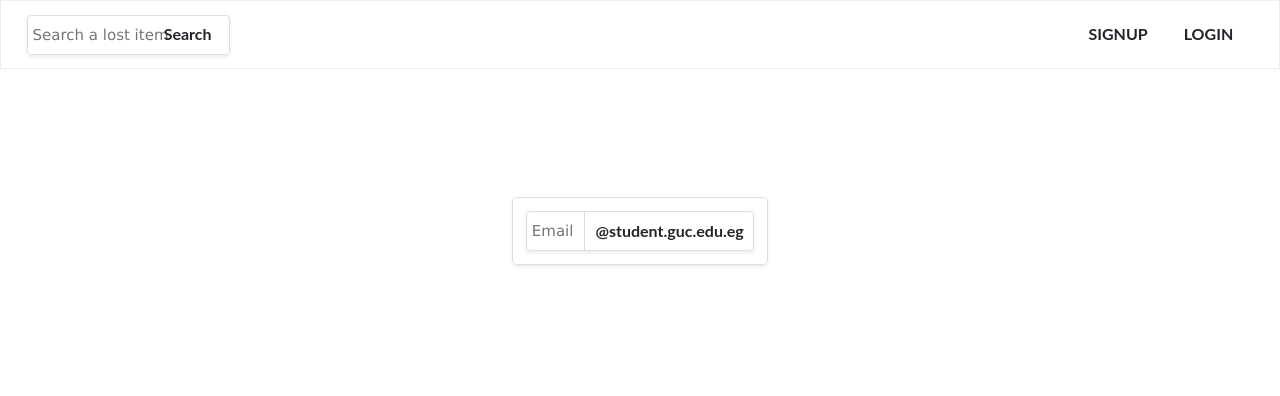
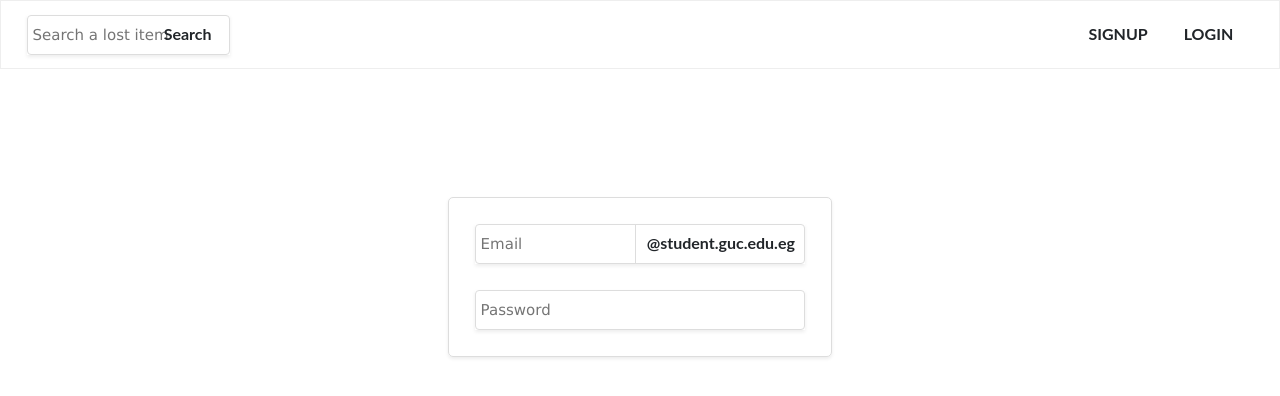
Before and after one commit to qwenzo/lost-and-found, a React (Create React App) app: page /login in a window 1280 px wide. Shown: the top 396 px of the page. Built offline with nearby package versions, Linux system fonts and the light colour scheme.

Commit message:
adding password inputfield to the login comp.

```diff
--- a/src/components/InputField.js
+++ b/src/components/InputField.js
@@ -4,11 +4,11 @@ class InputField extends Component{
     state = {isInvalidViewText:false}
 
     render(){
-        const {value,onTextChange,input,placeholder,isInvalidCond, height,row,element} = this.props;
+        const {value,onTextChange,input,placeholder,isInvalidCond, height,row,element,className} = this.props;
         {(height) ? styles.inputStyle = {...styles.inputStyle,height:height}:styles.inputStyle = {...styles.inputStyle,height:'30px'}}
         {(isInvalidCond) ? styles.inputStyle = {...styles.inputStyle,border:'1px solid #dc3545'}:styles.inputStyle = {...styles.inputStyle,border:'1px solid #ddd'}}
         return(
-            <div className="d-flex flex-column " >
+            <div className={`d-flex flex-column ${className}`} >
             <div  className={`d-flex ${row} `}>
             <input {...input||''} placeholder={placeholder||''} value={value} onChangeCapture={ onTextChange} onPointerCancel={()=>{console.log('test')}}  /* onClickCapture={(e)=>{
                 e.target.className = 'w-100 p-1'
--- a/src/components/LogIn.js
+++ b/src/components/LogIn.js
@@ -5,12 +5,17 @@ import Button from './Button';
 class LogIn extends Component{
     state={username:'',password:''}
     render() {
-        const {containerStyle,emailNoteStyle} = style;
+        const {containerStyle,emailNoteStyle,emailContainerStyle,passwordContainerStyle} = style;
         return(
             <div style={containerStyle} className=" shadow-sm">
-                <div className="shadow-sm">
+                <div style={emailContainerStyle}  className="shadow-sm">
                 <InputField row={'row-reverse'} element={ <Button style={emailNoteStyle} className='d-flex'  text='@student.guc.edu.eg'/>
          } row='flex-row-reverse' height='40px'  type="text" className="d-flex " placeholder="Email"  />
+
+                </div>
+                <div style={passwordContainerStyle} className="shadow-sm">
+                <InputField height='40px'  type="text" className="d-flex " placeholder="Password"  />
+
                 </div>
             </div>
         )
@@ -24,13 +29,20 @@ const style={
         border: '1px solid #ddd',
         marginTop:'10%',
         marginBottom:'3%',
-        marginLeft:'40%',
-        marginRight:'40%',
+        marginLeft:'35%',
+        marginRight:'35%',
         borderRadius:'5px 5px 5px 5px',
-        padding:'1%'
+        padding:'2%'
     },
     emailNoteStyle:{
         borderLeft: '1px solid #ddd',
+    },
+    emailContainerStyle:{
+      //  marginTop:'10%'
+    },
+    passwordContainerStyle:{
+        marginTop:'8%'
+
     }
 }
 
```
